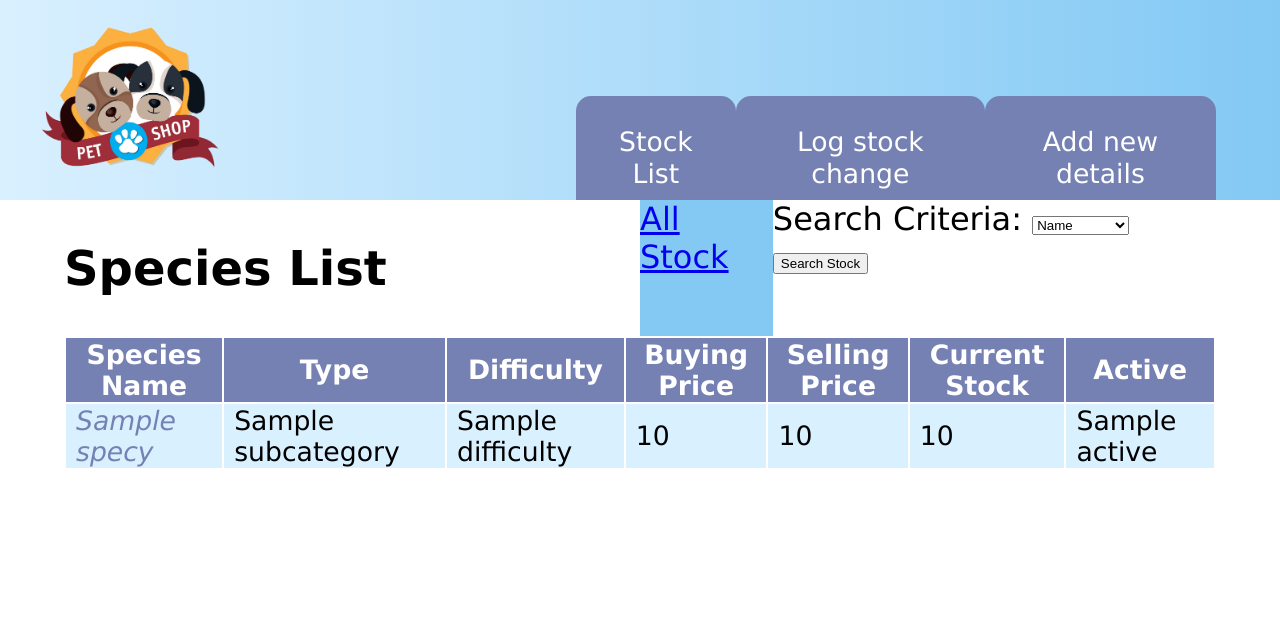
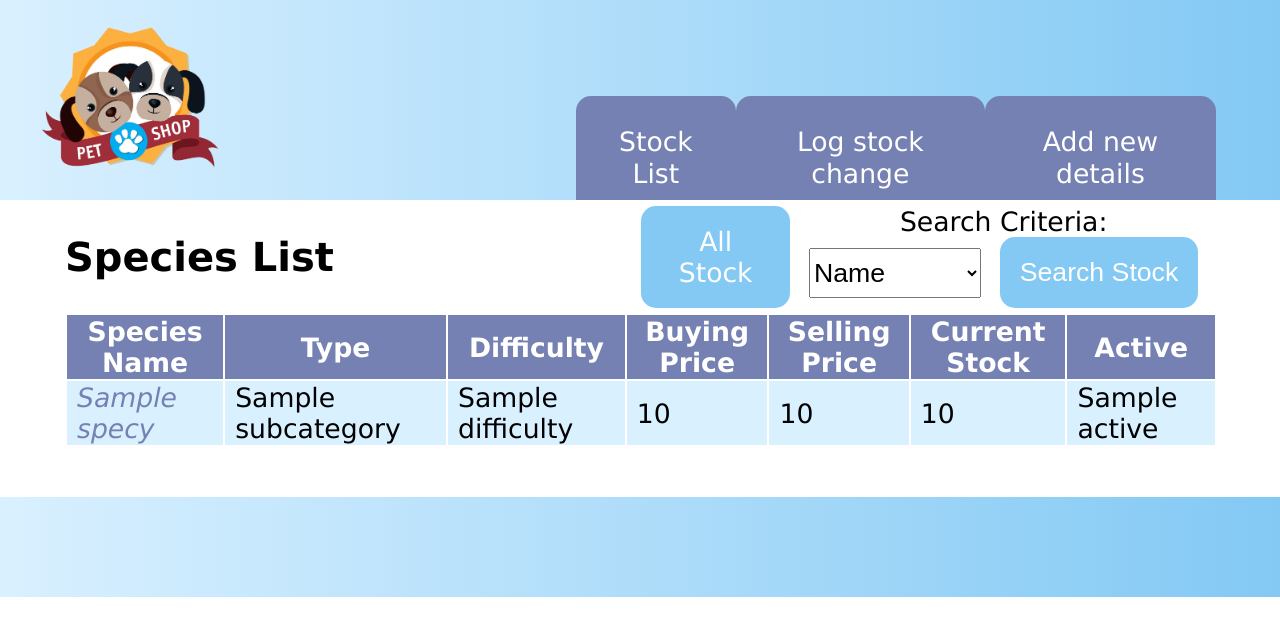
Before and after one commit to CptBroon/project_files, a Flask app: page /species in a window 1280 px wide. Shown: the top 636 px of the page. Run offline with Flask 2, Linux system fonts and the light colour scheme; a database or web service that is not in the repository returns one stand-in record (values such as "Sample title"); some libraries are stand-ins or nearby versions.

Commit message:
additional CSS work completed

```diff
--- a/static/css/style.css
+++ b/static/css/style.css
@@ -5,7 +5,11 @@ html {
 body {
     margin: 0;
     padding: 0;
-    font-size: 24pt;
+    font-size: 20pt;
+}
+
+header, footer {
+    background-image: linear-gradient(to right, #D9F0FF, #83C9F4 );
 }
 
 header {
@@ -13,7 +17,46 @@ header {
     justify-content: space-between;
     width: 100%;
     height: 200px;
-    background-image: linear-gradient(to right, #D9F0FF, #83C9F4 );
+}
+
+footer {
+    margin-top: 50px;
+    height: 100px
+}
+
+#search_area {
+    width: 450px;
+}
+
+#search_form {
+    display: flex;
+    flex-direction: column;
+    text-align: center;
+}
+
+#search_select {
+    display: flex;
+    justify-content: space-evenly;
+    align-items: center;
+}
+
+#criteria_option {
+    height: 50px;
+    font-size: 20pt;
+}
+
+#search_submit {
+    padding: 20px;
+    font-size: 20px;
+    background-color: #83C9F4;
+    border: 0;
+    border-radius: 15px;
+    color: white;
+    font-size: 20pt;
+}
+
+#search_submit:hover {
+    background-color: #7681B3;
 }
 
 div > .logo {
@@ -60,7 +103,16 @@ nav > ul > li > a {
 .container {
     width: 90%;
     padding: 0 5%;
+    margin: 1px;
     font-family: Verdana, Geneva, Tahoma, sans-serif;
+}
+
+.cards {
+    width:100%;
+    height: 500px;
+    display: flex;
+    justify-content: center;
+    align-items: center;
 }
 
 table {
@@ -129,11 +202,21 @@ a.link_card:hover {
 .right_side {
     width: 50%;
     display: flex;
-    justify-content: space-evenly;
+    justify-content: space-around;
+    align-items: center;
 }
 
 .right_side > a {
     background-color: #83C9F4;
+    padding: 20px;
+    border-radius: 15px;
+    text-align: center;
+    text-decoration: none;
+    color: white;
+}
+
+.right_side > a:hover {
+    background-color: #7681B3;
 }
 
 .inactive {
--- a/templates/base.html
+++ b/templates/base.html
@@ -4,11 +4,10 @@
     <meta charset="UTF-8">
     <meta http-equiv="X-UA-Compatible" content="IE=edge">
     <meta name="viewport" content="width=device-width, initial-scale=1.0">
-    <!-- <link rel="stylesheet" href="/static/css/style.css"> -->
-    <title>{{ title }}</title>
+    <link rel="stylesheet" href="/static/css/style.css">
     <link rel="icon" type="image/png" href="/static/img/pet-shop.png">
     <link rel="stylesheet" href="https://stackpath.bootstrapcdn.com/font-awesome/4.7.0/css/font-awesome.min.css" crossorigin="anonymous">
-    <link rel="stylesheet" href="{{ url_for('static', filename='css/style.css') }}">
+    <title>{{ title }}</title>
 </head>
 <body>
     <header>
@@ -28,5 +27,6 @@
 
     {% endblock %}
     </div>
+    <footer></footer>
 </body>
 </html>
--- a/templates/species/index.html
+++ b/templates/species/index.html
@@ -6,16 +6,18 @@
             <div class="left_side"><h2>Species List</h2></div>
             <div class="right_side">
                 <a href="/species">All Stock</a>
-                <div>
-                    <form action="/species" method="post">
+                <div id="search_area">
+                    <form action="/species" id="search_form" method="post">
                         <label for="criteria_option">Search Criteria: </label>
+                        <div id="search_select">
                             <select name="criteria_option" id="criteria_option">
                                 <option value="name">Name</option>
                                 <option value="difficulty">Difficulty</option>
                                 <option value="subcategory">Subcategory</option>
                                 <option value="active">Active</option>
                             </select>
-                        <input type="submit" value="Search Stock">
+                            <input type="submit" id="search_submit" value="Search Stock">
+                        </div>
                     </form>
                 </div>
             </div>
```
Also changed, not shown: other parts of static/css/style.css (+31 -10 lines), templates/index.html (+7 -4 lines). Lines whose indentation alone changed are shown as unchanged.
